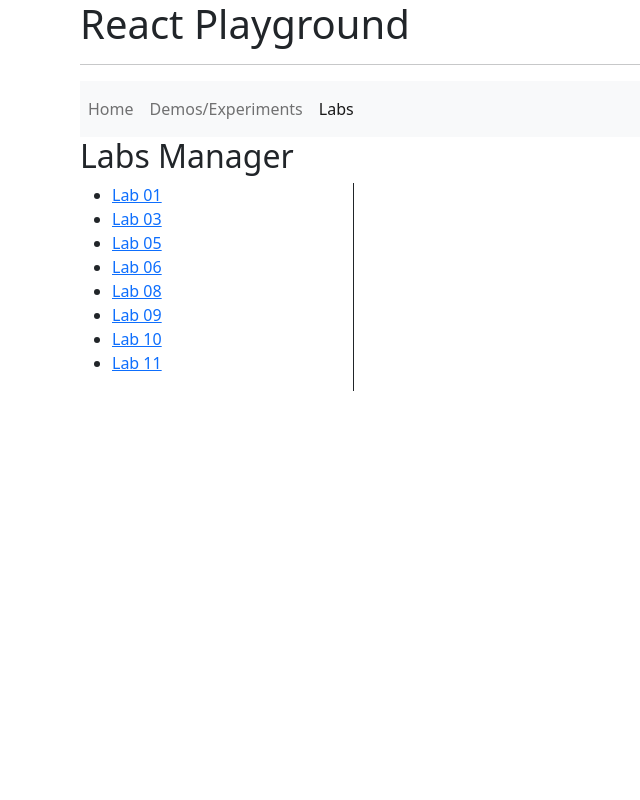
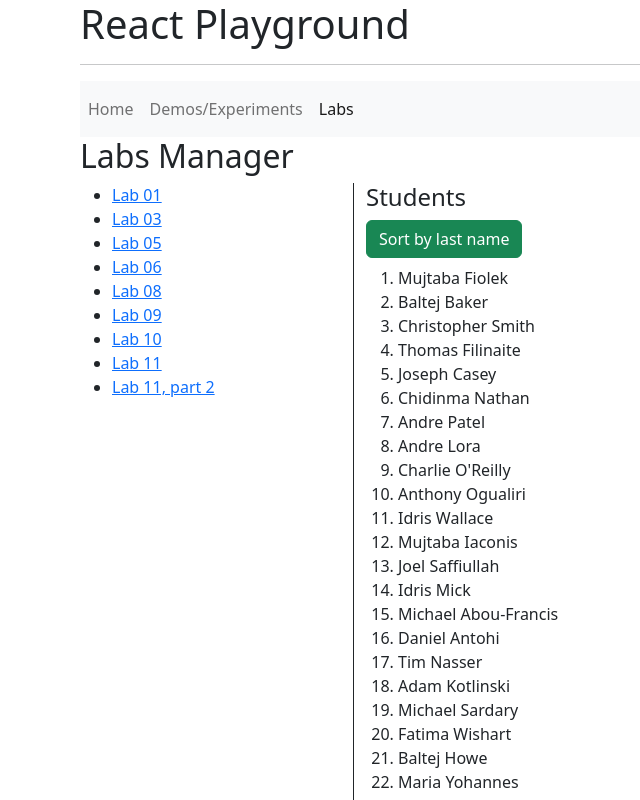
Before and after one commit to speedingplanet/intuit-react-playground, a React (Vite) app: page /labs/lab-11-2 in a window 1280 px wide. Shown: the top 800 px of the page, without its empty margins (2-642 px from the left). Built offline with nearby package versions, Linux system fonts and the light colour scheme.

Commit message:
Lab 11, part 2

```diff
--- a/src/labs/Lab11-part2.tsx
+++ b/src/labs/Lab11-part2.tsx
@@ -14,7 +14,7 @@ type StudentNames = Pick<Student, 'firstName' | 'lastName' | 'id'>;
  *
  */
 
-export default function Lab11() {
+export default function Lab11Part2() {
 	let studentNames: StudentNames[] = students.map((student) => {
 		return {
 			firstName: student.firstName,
--- a/src/labs/labs-routes.tsx
+++ b/src/labs/labs-routes.tsx
@@ -7,6 +7,7 @@ import Lab08 from './Lab08';
 import Lab09 from './Lab09';
 import Lab10 from './Lab10';
 import Lab11 from './Lab11';
+import Lab11Part2 from './Lab11-part2';
 
 let routes = new Map<RouteObject, string>();
 routes.set(
@@ -82,4 +83,12 @@ routes.set(
 	'Lab 11'
 );
 
+routes.set(
+	{
+		path: 'lab-11-2',
+		element: <Lab11Part2 />,
+	},
+	'Lab 11, part 2'
+);
+
 export { routes };
```
